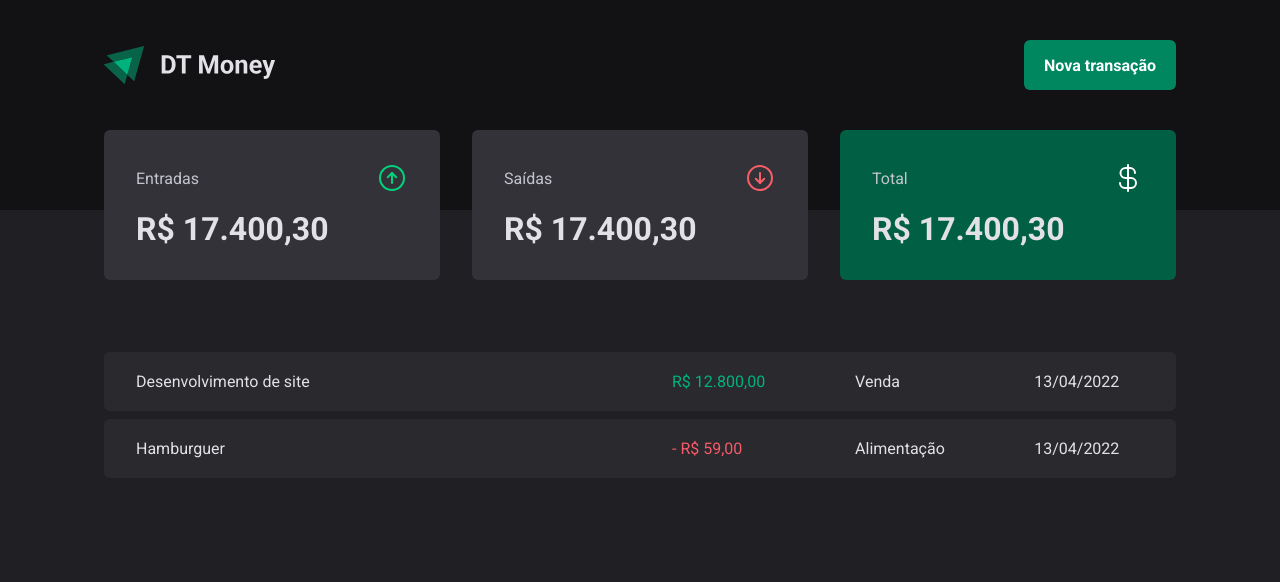
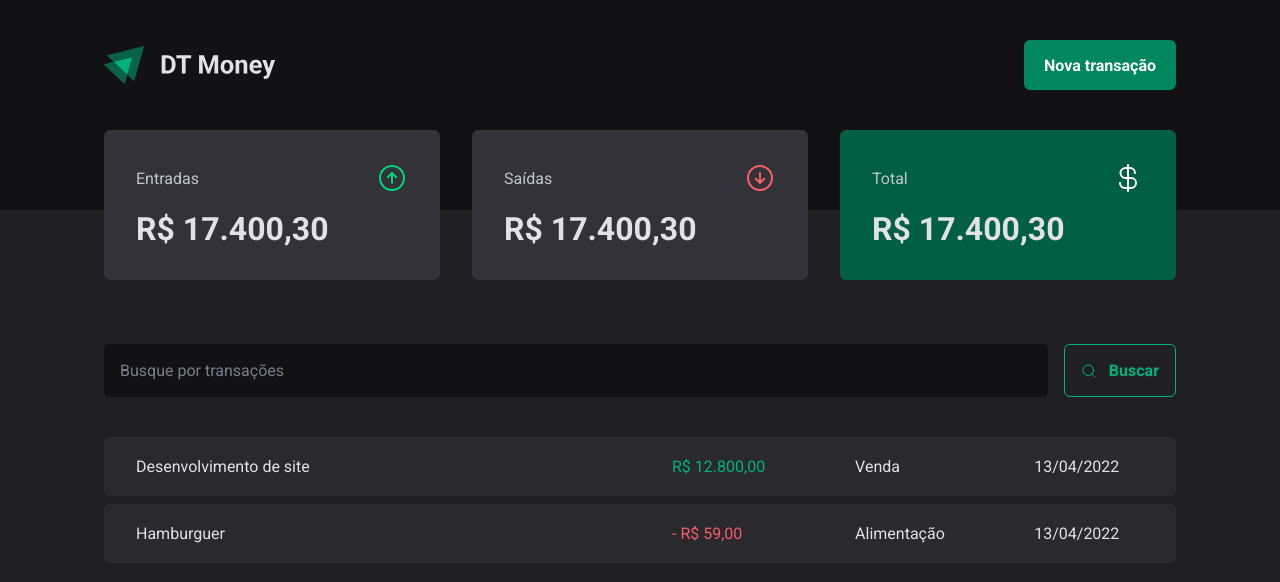
Before and after one commit to oseasmoreto/rocketseat-ignite-react-03-dt-money, a React (Vite) app: page / in a window 1280 px wide. Shown: the top 582 px of the page. Built offline with nearby package versions, Linux system fonts and the light colour scheme.

Commit message:
Adiciona form de busca por transações

```diff
--- /dev/null
+++ b/src/pages/Transactions/components/SearchForm/index.tsx
@@ -0,0 +1,13 @@
+import { MagnifyingGlass } from 'phosphor-react'
+import { SearchFormContainer } from './styles'
+
+export function SearchForm() {
+  return (
+    <SearchFormContainer>
+      <input type="text" placeholder="Busque por transações" />
+      <button>
+        <MagnifyingGlass /> Buscar
+      </button>
+    </SearchFormContainer>
+  )
+}
--- /dev/null
+++ b/src/pages/Transactions/components/SearchForm/styles.ts
@@ -0,0 +1,42 @@
+import styled from 'styled-components'
+
+export const SearchFormContainer = styled.form`
+  display: flex;
+  gap: 1rem;
+
+  input {
+    flex: 1;
+    border-radius: 6px;
+    border: 0;
+    background-color: ${(props) => props.theme['gray-900']};
+    color: ${(props) => props.theme['gray-300']};
+    padding: 1rem;
+
+    &::placeholder {
+      color: ${(props) => props.theme['gray-500']};
+    }
+  }
+
+  button {
+    display: flex;
+    align-items: center;
+    gap: 0.75rem;
+
+    border: 1px solid ${(props) => props.theme['green-300']};
+    padding: 1rem;
+    background: transparent;
+    color: ${(props) => props.theme['green-300']};
+    font-weight: bold;
+    border-radius: 6px;
+
+    cursor: pointer;
+
+    transition: all 0.2s;
+
+    &:hover {
+      background-color: ${(props) => props.theme['green-500']};
+      border-color: ${(props) => props.theme['green-500']};
+      color: ${(props) => props.theme.white};
+    }
+  }
+`
--- a/src/pages/Transactions/index.tsx
+++ b/src/pages/Transactions/index.tsx
@@ -1,5 +1,6 @@
 import { Header } from '../../components/Header'
 import { Summary } from '../../components/Summary'
+import { SearchForm } from './components/SearchForm'
 import {
   PriceHighlight,
   TransactionsContainer,
@@ -12,6 +13,7 @@
       <Header />
       <Summary />
       <TransactionsContainer>
+        <SearchForm />
         <TransactionsTable>
           <tbody>
             <tr>
--- a/src/pages/Transactions/styles.ts
+++ b/src/pages/Transactions/styles.ts
@@ -11,6 +11,7 @@
   width: 100%;
   border-collapse: separate;
   border-spacing: 0 0.5rem;
+  margin-top: 2rem;
 
   td {
     padding: 1.25rem 2rem;
```
